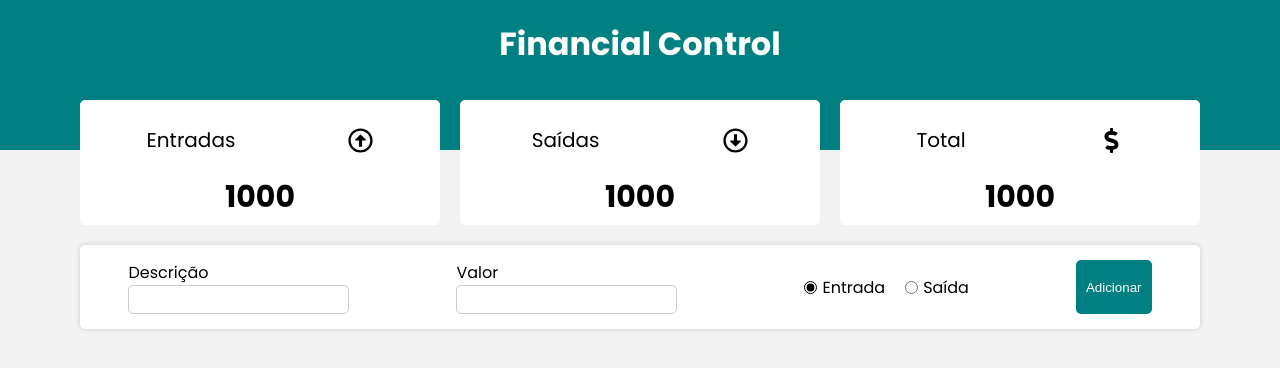
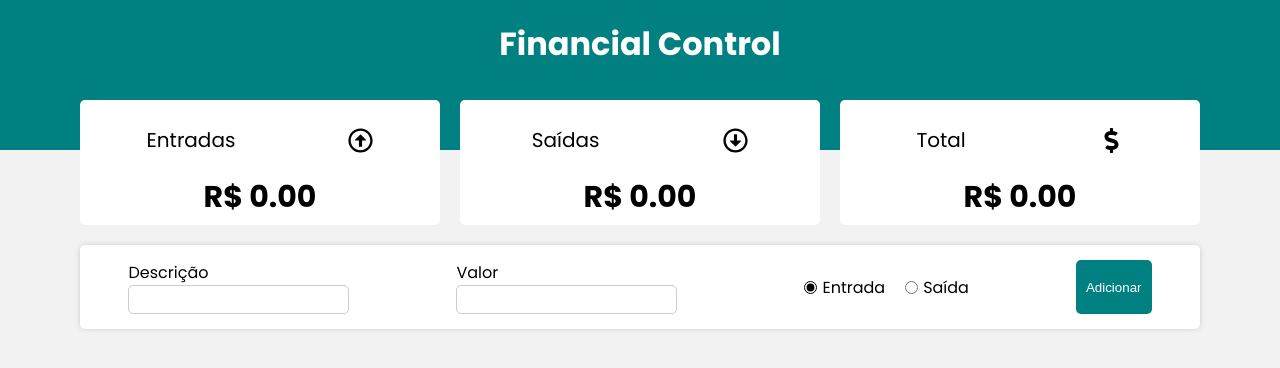
Before and after one commit to Nigraum/financial-controller, a React (Create React App) app: page / in a window 1280 px wide. Shown: the top 368 px of the page. Built offline with nearby package versions, Linux system fonts and the light colour scheme.

Commit message:
Add items for resume

```diff
--- a/src/components/Resume/index.js
+++ b/src/components/Resume/index.js
@@ -7,12 +7,12 @@ import {
   FaRegArrowAltCircleUp
 } from "react-icons/fa";
 
-const Resume = () => {
+const Resume = ({ income, expense, total }) => {
   return (
     <Container>
-      <ResumeItem title="Entradas" value="1000" Icon={FaRegArrowAltCircleUp} />
-      <ResumeItem title="Saídas" value="1000" Icon={FaRegArrowAltCircleDown} />
-      <ResumeItem title="Total" value="1000" Icon={FaDollarSign} />
+      <ResumeItem title="Entradas" value={income} Icon={FaRegArrowAltCircleUp} />
+      <ResumeItem title="Saídas" value={expense} Icon={FaRegArrowAltCircleDown} />
+      <ResumeItem title="Total" value={total} Icon={FaDollarSign} />
     </Container>
   );
 };
```
